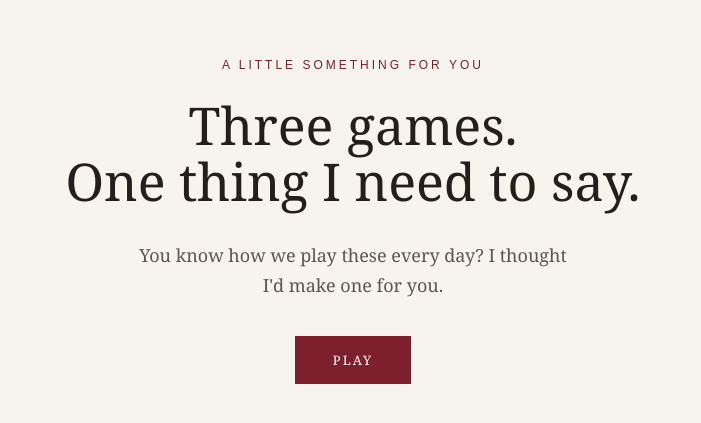
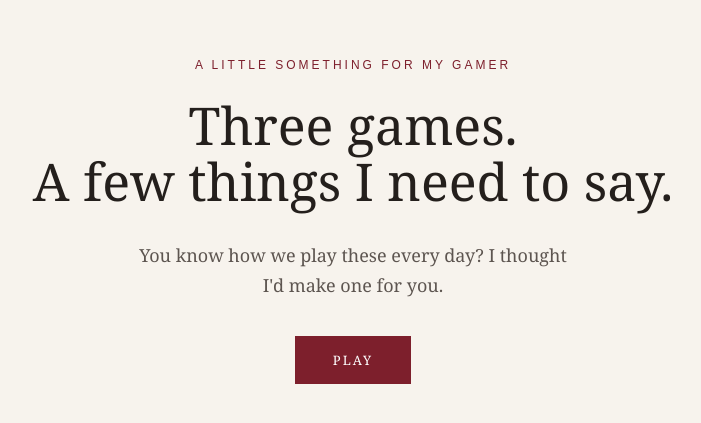
Before and after one commit to theboldoneout/WarriorSloth_NYT, a plain HTML site: page index.html in a window 1280 px wide. Shown: the part 179-602 px from the top of the page, without its empty margins (287-988 px from the left). Drawn offline with Linux system fonts and the light colour scheme.

Commit message:
Update index.html

```diff
--- a/index.html
+++ b/index.html
@@ -15,9 +15,9 @@
 
         <!-- INTRO SCREEN -->
         <section id="intro" class="screen">
-            <p class="eyebrow">A little something for you</p>
+            <p class="eyebrow">A little something for my gamer</p>
 
-            <h1>Three games.<br>One thing I need to say.</h1>
+            <h1>Three games.<br>A few things I need to say.</h1>
 
             <p class="intro-text">
                 You know how we play these every day?
```
